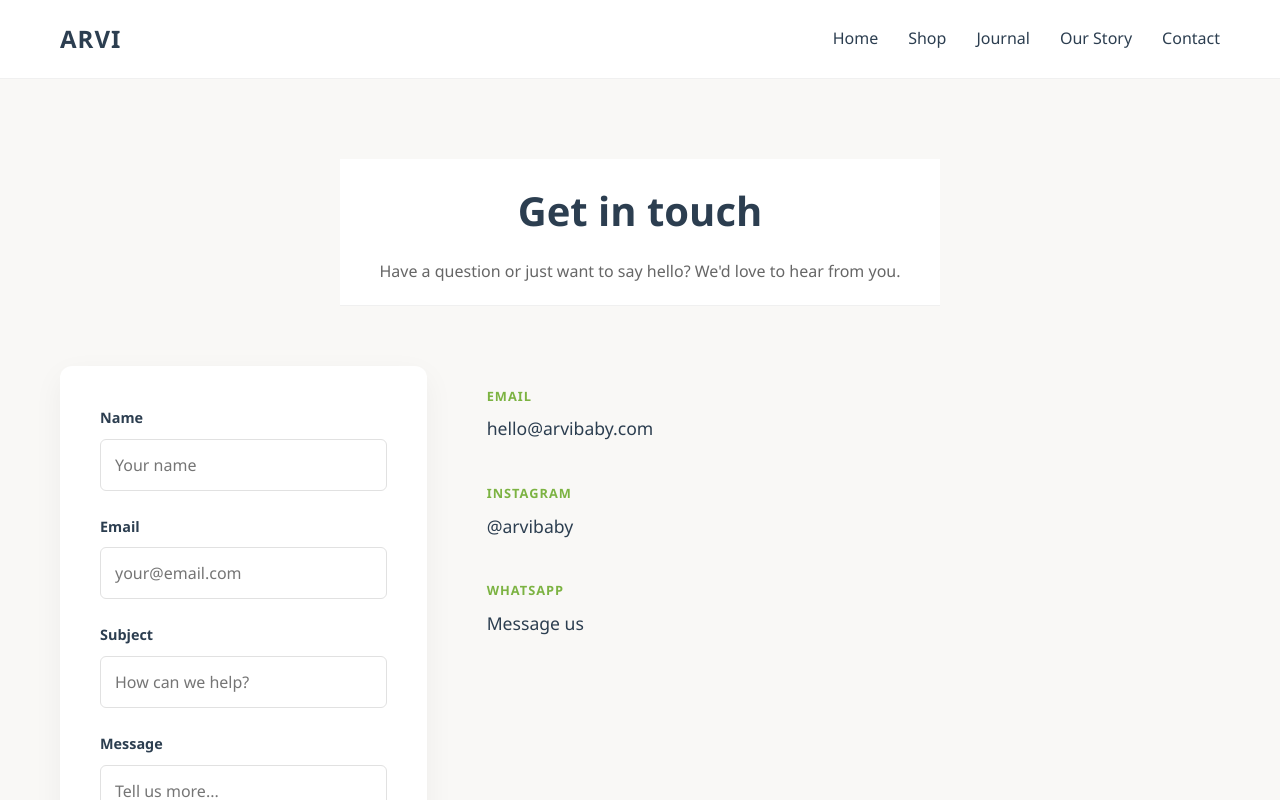
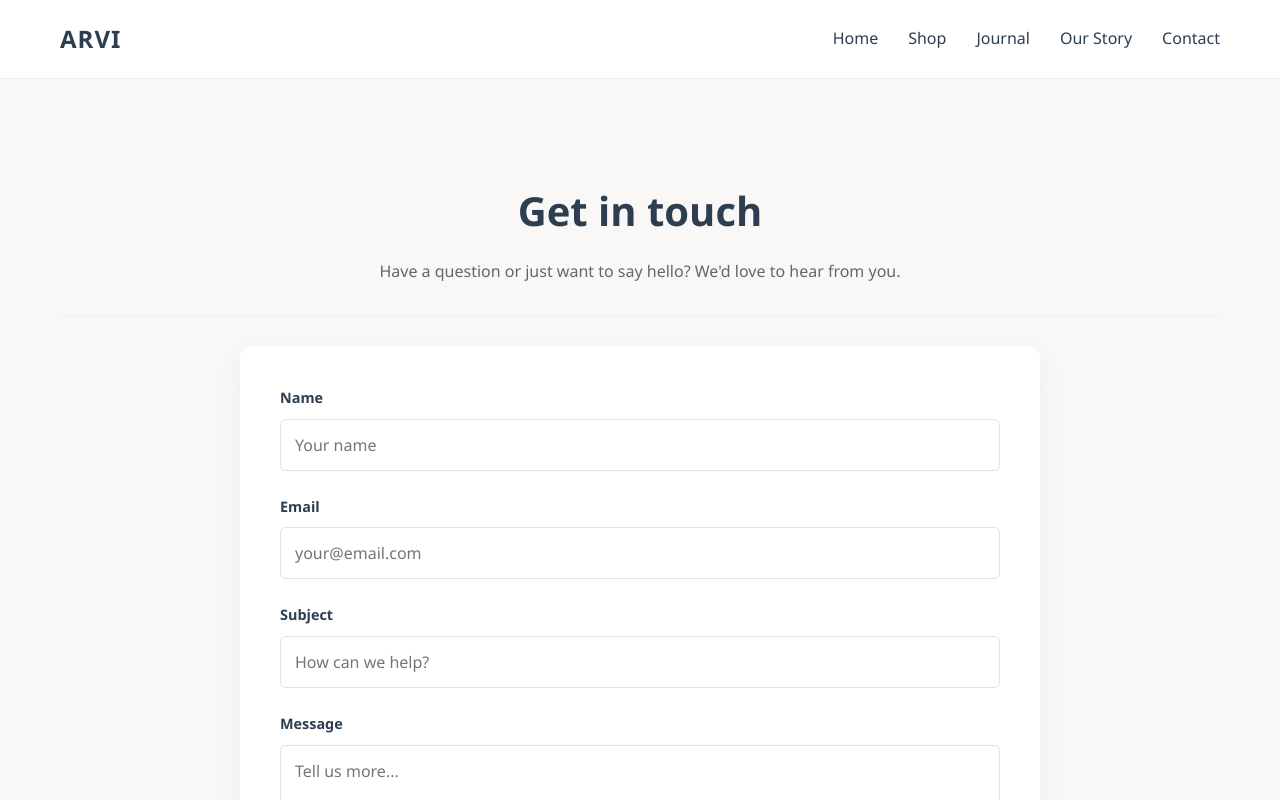
Before and after one commit to GautamAdhish/ARVI, a React (Create React App) app in the folder arvi-mern/: page /contact in a window 1280 px wide. Shown: the top 800 px of the page. Built offline with nearby package versions, Linux system fonts and the light colour scheme.

Commit message:
Updated some styling

```diff
--- a/arvi-mern/src/styles/index.css
+++ b/arvi-mern/src/styles/index.css
@@ -821,11 +821,14 @@ button {
 }
 
 .contact-header {
+    position: sticky;
+    top: 78px; /* Slightly adjusted to align perfectly with the main site header */
+    z-index: 10;
+    background-color: #f9f8f6;
+    padding: 20px 0 30px;
+    margin: 0 0 30px 0;
     text-align: center;
-    margin-bottom: 60px;
-    max-width: 600px;
-    margin-left: auto;
-    margin-right: auto;
+    width: 100%;
 }
 
 .contact-header h1 {
@@ -837,23 +840,28 @@ button {
 .contact-header p {
     color: #666;
     line-height: 1.6;
+    max-width: 600px;
+    margin: 0 auto;
 }
 
 .contact-layout {
-    display: grid;
-    grid-template-columns: 1fr 2fr;
-    gap: 60px;
-    align-items: start;
+    display: flex;
+    flex-direction: column;
+    max-width: 800px;
+    margin: 0 auto;
+    gap: 40px;
 }
 
 .contact-info {
-    padding-top: 20px;
-    position: sticky;
-    top: 100px;
+    display: flex;
+    justify-content: center;
+    flex-wrap: wrap;
+    gap: 40px;
+    text-align: center;
 }
 
 .method-item {
-    margin-bottom: 2.5rem;
+    margin-bottom: 0;
 }
 
 .method-item strong {
```
